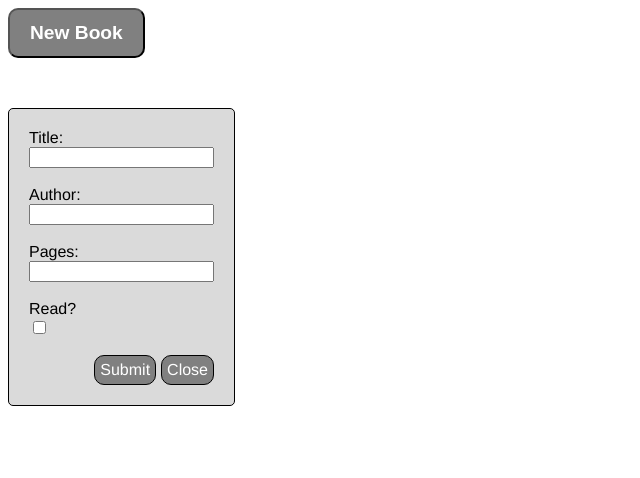
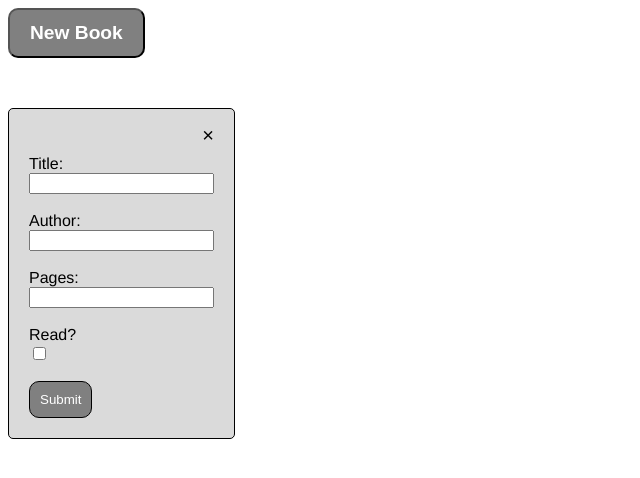
Before and after one commit to matt-coops/library, a plain HTML site: page index.html in a window 1280 px wide. Both pictures are taken after a click on the button "New Book". Shown: the whole page, without its empty margins (0-640 px from the left). Drawn offline with Linux system fonts and the light colour scheme.

Commit message:
Completed core functionality

```diff
--- a/index.html
+++ b/index.html
@@ -12,18 +12,16 @@
       <button id="new-book-btn">New Book</button>
     </div>
     <form id="new-book-form" class="hidden">
+      <span id="close-form">&times</span>
       <label for="title">Title:</label>
       <input type="text" id="title" name="title" /><br />
       <label for="author">Author:</label>
       <input type="text" id="author" name="author" /><br />
       <label for="pages">Pages:</label>
-      <input type="text" id="pages" name="pages" /><br />
+      <input type="number" id="pages" name="pages" /><br />
       <label for="read">Read?</label>
       <input type="checkbox" id="read" name="read" /><br />
-      <div id="form-buttons">
-        <div id="submit-form">Submit</div>
-        <div id="close-form">Close</div>
-      </div>
+      <input type="submit" id="submit-form"></input>
     </form>
     <div id="book-container"></div>
     <script src="javascript.js"></script>
--- a/javascript.js
+++ b/javascript.js
@@ -18,7 +18,7 @@ btnNewBook.addEventListener("click", function (e) {
 
 btnOverlaySubmit.addEventListener("click", addBookToLibrary);
 
-btnOverlayClose.addEventListener("click", closeForm());
+btnOverlayClose.addEventListener("click", closeForm);
 
 containerBooks.addEventListener("click", function (e) {
   if (
@@ -48,6 +48,11 @@ class Book {
   }
 }
 
+function closeForm() {
+  resetForm();
+  overlayForm.classList.add("hidden");
+}
+
 function resetForm() {
   fieldTitle.value = "";
   fieldAuthor.value = "";
@@ -55,7 +60,9 @@ function resetForm() {
   checkboxRead.checked = false;
 }
 
-function addBookToLibrary() {
+function addBookToLibrary(e) {
+  e.preventDefault();
+  if (!fieldTitle.value || !fieldAuthor.value || !fieldPages.value) return;
   myLibrary.push(
     new Book(
       fieldTitle.value,
@@ -73,7 +80,7 @@ function renderBook() {
   for (const [index, book] of myLibrary.entries()) {
     const html = `
   <div class="book" data-index="${index}">
-  <div class="delete-book">X</div>
+  <div class="delete-book">&times</div>
   <span class="book-title">"${book.title}"</span><br />
   <span class="book-author">by ${book.author}</span><br />
   <span class="book-pages">${book.pages} pages</span><br />
@@ -89,8 +96,3 @@ function renderBook() {
     containerBooks.insertAdjacentHTML("beforeend", html);
   }
 }
-
-function closeForm() {
-  resetForm();
-  overlayForm.classList.add("hidden");
-}
--- a/style.css
+++ b/style.css
@@ -50,20 +50,18 @@ body {
 }
 
 #close-form {
-  background-color: grey;
-  color: white;
-
-  padding: 5px;
-  border: solid 1px black;
-  width: fit-content;
-  border-radius: 10px;
+  width: 100%;
+  text-align: end;
+  margin-bottom: 8px;
+  margin-top: -5px;
   cursor: pointer;
+  font-size: 20px;
 }
 
 #submit-form {
   background-color: grey;
   color: white;
-  padding: 5px;
+  padding: 10px;
   border: solid 1px black;
   width: fit-content;
   border-radius: 10px;
@@ -74,7 +72,6 @@ body {
   display: flex;
   width: 1100px;
   gap: 20px;
-  /* border: solid 1px black; */
   flex-wrap: wrap;
 }
 
@@ -95,7 +92,7 @@ body {
   margin-bottom: 8px;
   margin-top: -5px;
   cursor: pointer;
-  /* border: solid 1px black; */
+  font-size: 20px;
 }
 
 input[type="checkbox"] {
```
